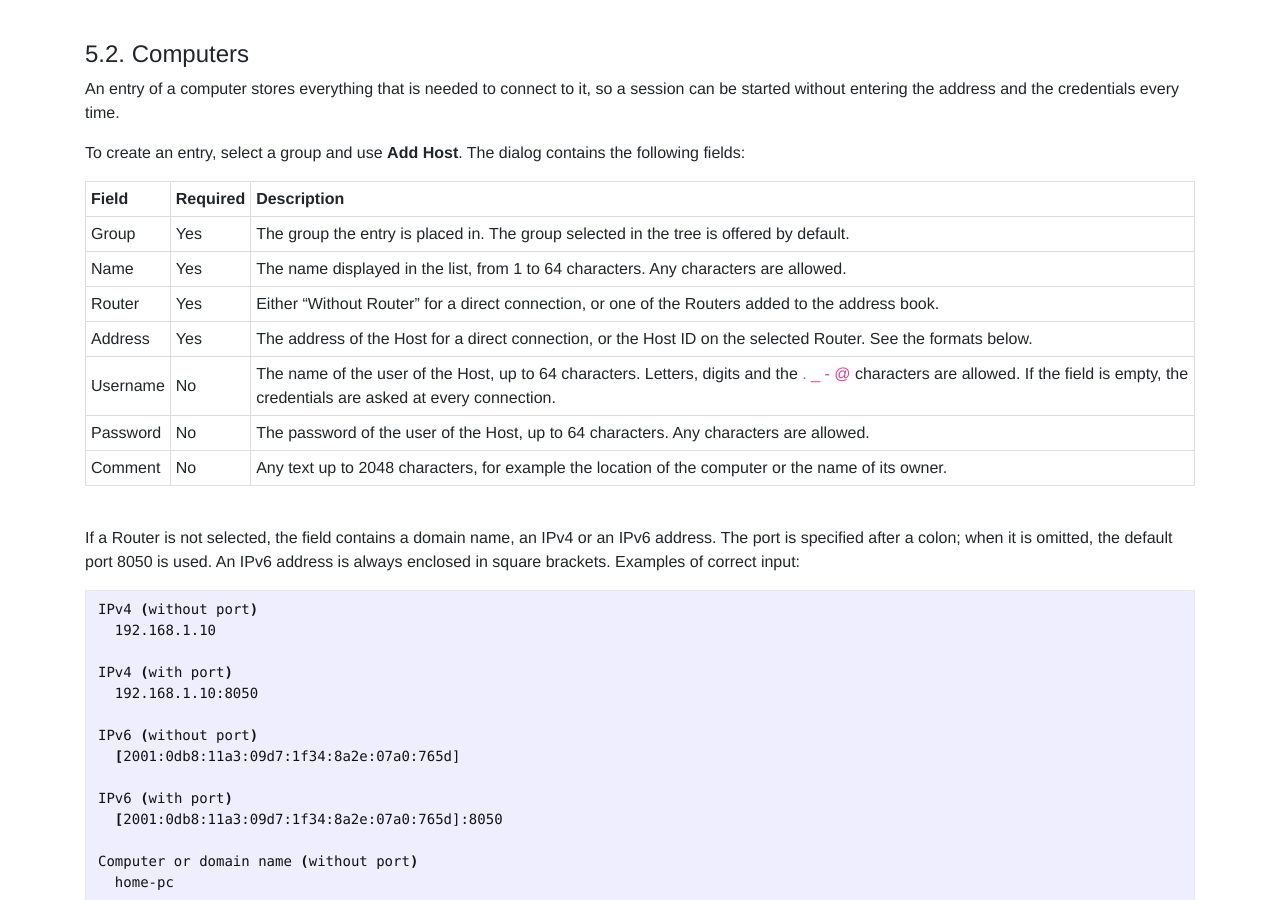
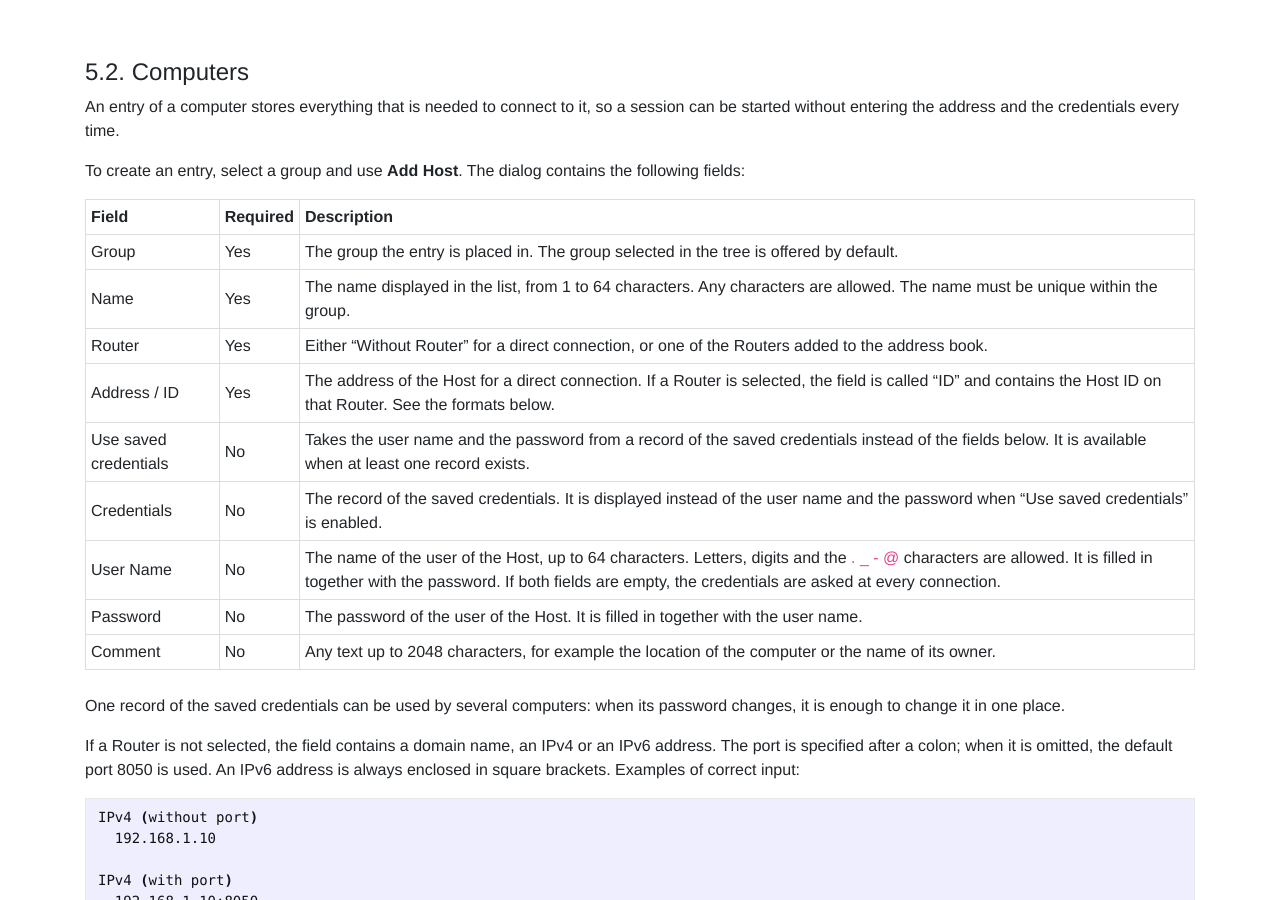
Before and after one commit to dchapyshev/dchapyshev.github.io, a Jekyll site: the page built from docs/client.md, in a window 1280 px wide and 900 px high, scrolled down 4936 px. Built offline with Jekyll 4.4.1, drawn with Linux system fonts in a browser that asks for light colours.

Commit message:
Update docs.

```diff
--- a/docs/client.md
+++ b/docs/client.md
@@ -183,17 +183,21 @@ without entering the address and the credentials every time.
 
 To create an entry, select a group and use **Add Host**. The dialog contains the following fields:
 
-| Field    | Required | Description                                                                                                                                                                            |
-|----------|----------|----------------------------------------------------------------------------------------------------------------------------------------------------------------------------------------|
-| Group    | Yes      | The group the entry is placed in. The group selected in the tree is offered by default.                                                                                                |
-| Name     | Yes      | The name displayed in the list, from 1 to 64 characters. Any characters are allowed.                                                                                                   |
-| Router   | Yes      | Either "Without Router" for a direct connection, or one of the Routers added to the address book.                                                                                      |
-| Address  | Yes      | The address of the Host for a direct connection, or the Host ID on the selected Router. See the formats below.                                                                         |
-| Username | No       | The name of the user of the Host, up to 64 characters. Letters, digits and the `. _ - @` characters are allowed. If the field is empty, the credentials are asked at every connection. |
-| Password | No       | The password of the user of the Host, up to 64 characters. Any characters are allowed.                                                                                                 |
-| Comment  | No       | Any text up to 2048 characters, for example the location of the computer or the name of its owner.                                                                                     |
+| Field                 | Required | Description                                                                                                                                                                                                                           |
+|-----------------------|----------|---------------------------------------------------------------------------------------------------------------------------------------------------------------------------------------------------------------------------------------|
+| Group                 | Yes      | The group the entry is placed in. The group selected in the tree is offered by default.                                                                                                                                               |
+| Name                  | Yes      | The name displayed in the list, from 1 to 64 characters. Any characters are allowed. The name must be unique within the group.                                                                                                        |
+| Router                | Yes      | Either "Without Router" for a direct connection, or one of the Routers added to the address book.                                                                                                                                     |
+| Address / ID          | Yes      | The address of the Host for a direct connection. If a Router is selected, the field is called "ID" and contains the Host ID on that Router. See the formats below.                                                                    |
+| Use saved credentials | No       | Takes the user name and the password from a record of the saved credentials instead of the fields below. It is available when at least one record exists.                                                                             |
+| Credentials           | No       | The record of the saved credentials. It is displayed instead of the user name and the password when "Use saved credentials" is enabled.                                                                                               |
+| User Name             | No       | The name of the user of the Host, up to 64 characters. Letters, digits and the `. _ - @` characters are allowed. It is filled in together with the password. If both fields are empty, the credentials are asked at every connection. |
+| Password              | No       | The password of the user of the Host. It is filled in together with the user name.                                                                                                                                                    |
+| Comment               | No       | Any text up to 2048 characters, for example the location of the computer or the name of its owner.                                                                                                                                    |
 
 <br/>
+One record of the saved credentials can be used by several computers: when its password changes,
+it is enough to change it in one place.
 
 If a Router is not selected, the field contains a domain name, an IPv4 or an IPv6 address. The port
 is specified after a colon; when it is omitted, the default port 8050 is used. An IPv6 address is
@@ -224,7 +228,7 @@ Computer or domain name (with port)
 If a Router is selected, the field contains the Host ID issued by that Router, and the connection is
 established through it.
 
-<p align="center"><img src="/images/client-host-properties.png" width="400"/></p>
+<p align="center"><img src="/images/client-host-properties.png" width="400"/> <img src="/images/client-host-properties2.png" width="400"/></p>
 
 **Commands for computers**
 
```
Also changed, not shown: images/client-host-properties.png, images/client-host-properties2.png (added), images/client-main-window.png.
